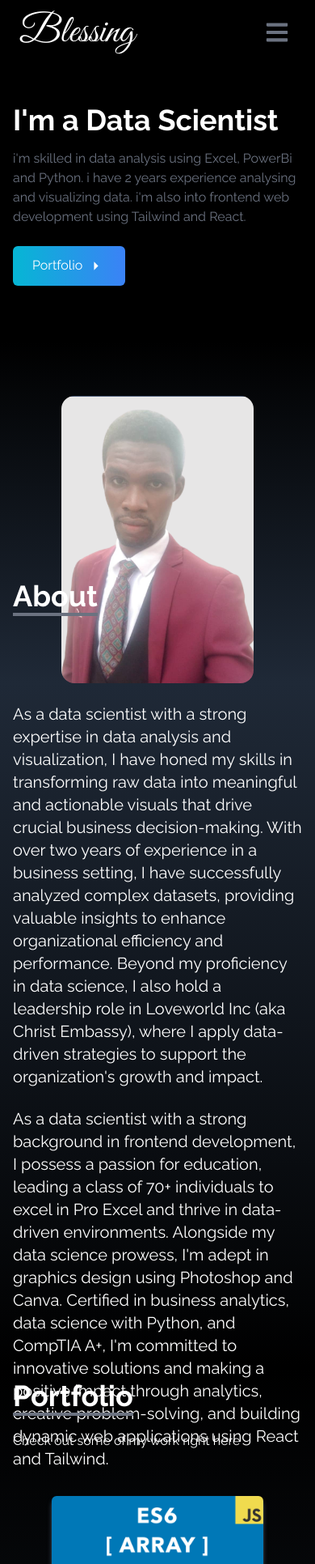
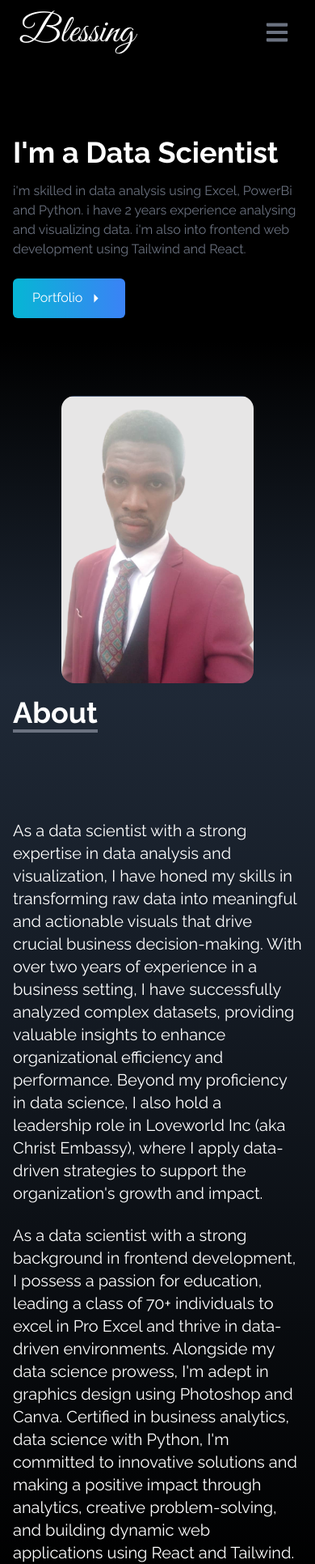
Before and after one commit to blessingsmart/Blessing-react-portfolio, a React (Create React App) app: page / in a window 390 px wide. Shown: the top 1932 px of the page at 81% size. Built offline with nearby package versions, Linux system fonts and the light colour scheme.

Commit message:
made the code more mobile responsive (min-h-screen instead of h-screen)

```diff
--- a/src/components/About.jsx
+++ b/src/components/About.jsx
@@ -2,20 +2,22 @@ import React from 'react'
 
 const About = () => {
   return (
-    <div name="about" className='w-full h-screen bg-gradient-to-b from-gray-800 to-black text-white'>
+    <div name="about" className='w-full min-h-screen bg-gradient-to-b from-gray-800 to-black text-white'>
         <div className='max-w-screen-lg p-4 mx-auto flex flex-col justify-center w-full h-full'>
             <div className='pb-8'>
                 <p className='text-4xl font-bold inline border-b-4 border-gray-500'>
                   About
                 </p>
             </div>
+            <div>
               <p className='text-xl mt-20'>
                   As a data scientist with a strong expertise in data analysis and visualization, I have honed my skills in transforming raw data into meaningful and actionable visuals that drive crucial business decision-making. With over two years of experience in a business setting, I have successfully analyzed complex datasets, providing valuable insights to enhance organizational efficiency and performance. Beyond my proficiency in data science, I also hold a leadership role in Loveworld Inc (aka Christ Embassy), where I apply data-driven strategies to support the organization's growth and impact.
               </p>
               <br/>
               <p className='text-xl'>
-                As a data scientist with a strong background in frontend development, I possess a passion for education, leading a class of 70+ individuals to excel in Pro Excel and thrive in data-driven environments. Alongside my data science prowess, I'm adept in graphics design using Photoshop and Canva. Certified in business analytics, data science with Python, and CompTIA A+, I'm committed to innovative solutions and making a positive impact through analytics, creative problem-solving, and building dynamic web applications using React and Tailwind.
+                  As a data scientist with a strong background in frontend development, I possess a passion for education, leading a class of 70+ individuals to excel in Pro Excel and thrive in data-driven environments. Alongside my data science prowess, I'm adept in graphics design using Photoshop and Canva. Certified in business analytics, data science with Python, I'm committed to innovative solutions and making a positive impact through analytics, creative problem-solving, and building dynamic web applications using React and Tailwind.
               </p>
+            </div>
         </div>
     </div>
   )
--- a/src/components/Experience.jsx
+++ b/src/components/Experience.jsx
@@ -64,7 +64,7 @@ const Experience = () => {
   return (
     <div
       name="experience"
-      className="bg-gradient-to-b from-gray-800 to-black w-full h-screen"
+      className="bg-gradient-to-b from-gray-800 to-black w-full min-h-screen"
     >
       <div className="max-w-screen-lg mx-auto p-4 flex flex-col justify-center w-full h-full text-white">
         <div>
--- a/src/components/Home.jsx
+++ b/src/components/Home.jsx
@@ -8,7 +8,7 @@ const Home = () => {
     <div name="home" className='h-screen w-full bg-gradient-to-b from-black via-black to-gray-800'>
         <div className='max-w-screen-lg mx-auto flex flex-col items-center justify-center h-full px-4 md:flex-row'>
             <div className="flex flex-col justify-center h-full">
-                <h2 className="text-4xl sm:text-7xl font-bold text-white">
+                <h2 className="text-4xl sm:text-7xl font-bold text-white mt-20 md:mt-0">
                     I'm a Data Scientist
                 </h2>
                 <p className="text-gray-500 py-4 max-w-md">i'm skilled in data analysis using Excel, PowerBi and Python. i have 2 years experience analysing and visualizing data. i'm also into frontend web development using Tailwind and React. </p>
```
Lines whose indentation alone changed are shown as unchanged.
